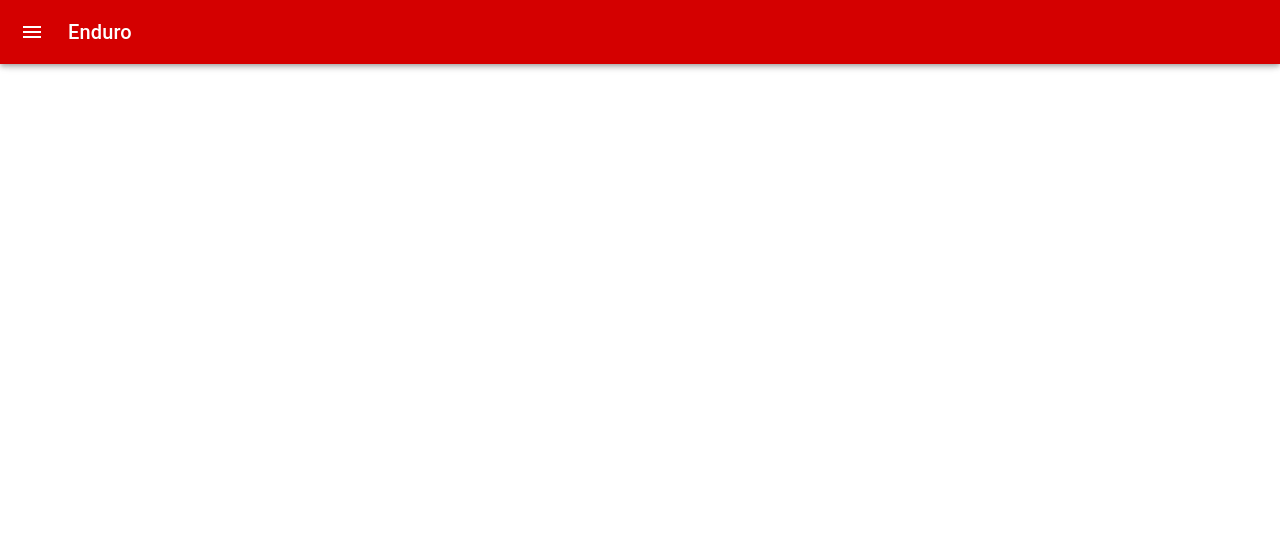
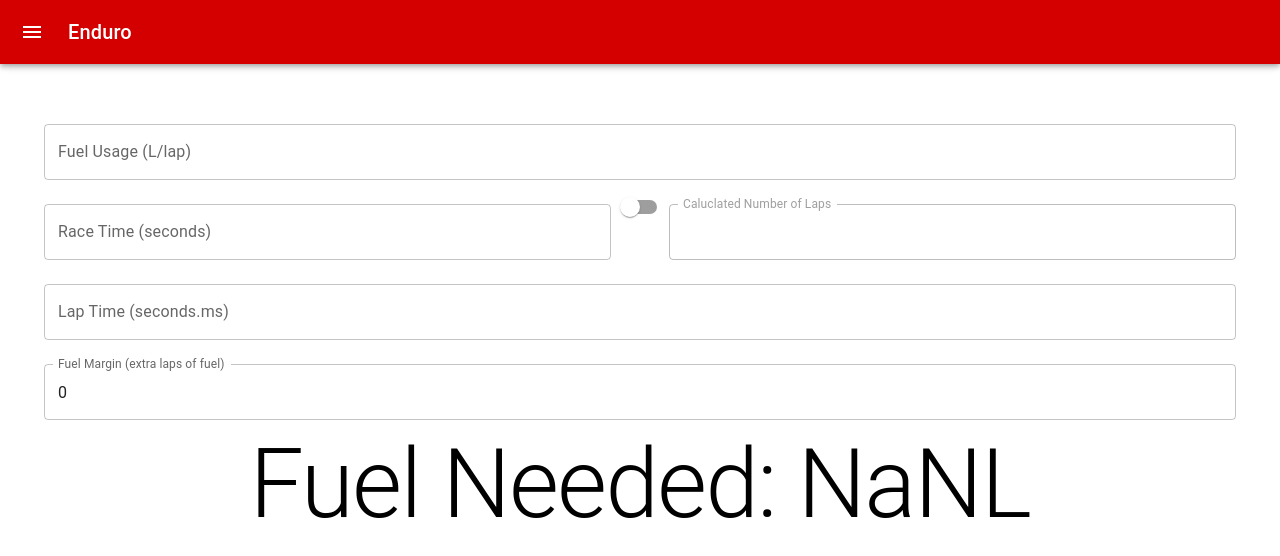
Before and after one commit to atxarib99/enduro, a React (Create React App) app in the folder web/: page /fuel-calc in a window 1280 px wide. Before the commit this address had no page. Shown: the top 556 px of the page. Built offline with nearby package versions, Linux system fonts and the light colour scheme.

Commit message:
Added fuel calculator

```diff
--- a/web/src/App.tsx
+++ b/web/src/App.tsx
@@ -5,6 +5,7 @@ import MenuIcon from '@mui/icons-material/Menu';
 import { BrowserRouter as Router, Route, Routes, Link } from 'react-router-dom';
 import Home from './Home';
 import EnduranceCalc from './EnduranceCalc';
+import FuelCalc from './FuelCalc';
 
 const App: React.FC = () => {
   const [drawerOpen, setDrawerOpen] = useState(false);
@@ -68,6 +69,9 @@ const App: React.FC = () => {
                 <ListItem button component={Link} to="/endurance-calc">
                   <ListItemText primary="Endurance Calc" />
                 </ListItem>
+                <ListItem button component={Link} to="/fuel-calc">
+                  <ListItemText primary="Fuel Calc" />
+                </ListItem>
               </List>
             </Box>
           </Drawer>
@@ -76,6 +80,7 @@ const App: React.FC = () => {
             <Routes>
               <Route path="/" element={<Home />} />
               <Route path="/endurance-calc" element={<EnduranceCalc />} />
+              <Route path="/fuel-calc" element={<FuelCalc />} />
             </Routes>
           </Box>
         </Box>
--- /dev/null
+++ b/web/src/FuelCalc.tsx
@@ -0,0 +1,170 @@
+import React, { useState, useEffect } from 'react';
+import { Accordion, AccordionActions, AccordionSummary, AccordionDetails, Box, Button, Checkbox, TextField, Typography, Table, TableBody, TableCell, TableContainer, TableHead, TableRow, Paper, Slider, Switch, Tooltip, IconButton } from '@mui/material';
+
+const FuelCalc: React.FC = () => {
+  //inputs
+  const [raceTime, setRaceTime] = useState<number | "">();
+  const [numLaps, setNumLaps] = useState<number | "">();
+  //used to designate if we should calculate off of race time or number of laps
+  const [raceTypeIsTime, setRaceTypeIsTime] = useState<boolean>(true);
+  const [lapTime, setLapTime] = useState<number | "">();
+  const [fuelUsage, setFuelUsage] = useState<number | "">();
+  const [lapMargin, setLapMargin] = useState<number | "">(0.0);
+
+  //calculated fields
+  const [calculatedRaceTime, setCalculatedRaceTime] = useState<number | "">(0.0);
+  const [calculatedLaps, setCalculatedLaps] = useState<number | "">(0);
+  const [fuelNeeded, setFuelNeeded] = useState<number>(0.0);
+
+  useEffect(() => {
+    calculateFuel();
+  }, [raceTime, numLaps, lapTime, fuelUsage, lapMargin]);
+
+
+  const calculateFuel = () => {
+
+    //do nothing if required inputs are 0
+    if(lapTime === "" || lapTime === 0) {
+      return;
+    }
+    if(fuelUsage === "" || fuelUsage === 0) {
+      return;
+    }
+    if(lapMargin === "") {
+      return;
+    }
+
+    //if calculating by time
+    if (raceTypeIsTime) {
+      //raceTime must be defined
+      if(raceTime == "" || raceTime == 0) {
+        return;
+      }
+
+      let laps: number = raceTime / lapTime;
+      //update laps for QoL
+      setCalculatedLaps(laps.toFixed(2));
+      let fuelToTake: number = (laps * fuelUsage) + (lapMargin * fuelUsage);
+      //display fuelNeeded value
+      setFuelNeeded(fuelToTake.toFixed(2));
+    }
+    else {
+      if(numLaps == "" || numLaps == 0) {
+        return;
+      }
+
+      //calculate estimated raceTime
+      let estRaceTime: number = numLaps * lapTime;
+      setCalculatedRaceTime(estRaceTime.toFixed(2));
+      let fuelToTake: number = (numLaps * fuelUsage) + (lapMargin * fuelUsage);
+      setFuelNeeded(fuelToTake.toFixed(2));
+
+    }
+  }
+
+  const handleInputChange = (
+    event: React.ChangeEvent<HTMLInputElement>,
+    setter: React.Dispatch<React.SetStateAction<number | "">>
+  ) => {
+    const value = event.target.value;
+    setter(value === "" ? "" : parseFloat(value));
+  };
+
+  const handleSwitchChange = (event: React.ChangeEvent<HTMLInputElement>) => {
+    setRaceTypeIsTime(!event.target.checked);
+  };
+
+  return(
+    <Box sx={{padding: '20px'}}>
+      <TextField
+        label="Fuel Usage (L/lap)"
+        type="number"
+        inputProps={{step: 0.01}}
+        value={fuelUsage}
+        onChange={(e) => handleInputChange(e, setFuelUsage)}
+        fullWidth
+        margin="normal"
+      />
+      <Box display="flex">
+        {raceTypeIsTime ?
+          (
+            <TextField
+              label="Race Time (seconds)"
+              type="number"
+              inputProps={{step: 1}}
+              value={raceTime}
+              onChange={(e) => handleInputChange(e, setRaceTime)}
+              fullWidth
+              margin="normal"
+            />
+          )
+          :
+          (
+            <TextField
+              label="Race Time Calculated (seconds)"
+              type="number"
+              value={calculatedRaceTime}
+              fullWidth
+              margin="normal"
+              disabled={!raceTypeIsTime}
+            />
+          )
+        }
+        <Switch
+          checked={!raceTypeIsTime}
+          onChange={handleSwitchChange}
+          color="primary"
+        />
+        {raceTypeIsTime ? (
+          <TextField
+            label="Caluclated Number of Laps"
+            type="number"
+            inputProps={{step: 1}}
+            value={calculatedLaps}
+            fullWidth
+            margin="normal"
+            disabled={raceTypeIsTime}
+          />
+        ) :
+          (
+          <TextField
+            label="Number of Laps"
+            type="number"
+            inputProps={{step: 1}}
+            value={numLaps}
+            onChange={(e) => handleInputChange(e, setNumLaps)}
+            fullWidth
+            margin="normal"
+          />
+          )
+        }
+      </Box>
+      <TextField
+        label="Lap Time (seconds.ms)"
+        type="number"
+        inputProps={{step: 0.001}}
+        value={lapTime}
+        onChange={(e) => handleInputChange(e, setLapTime)}
+        fullWidth
+        margin="normal"
+      />
+      <TextField
+        label="Fuel Margin (extra laps of fuel)"
+        type="number"
+        inputProps={{step: 0.1}}
+        value={lapMargin}
+        onChange={(e) => handleInputChange(e, setLapMargin)}
+        fullWidth
+        margin="normal"
+      />
+      <Box display="flex" justifyContent="center" alignItems="center" height="100%">
+        <Typography variant="h1">
+          Fuel Needed: {fuelNeeded}L
+        </Typography>
+      </Box>
+
+    </Box>
+  );
+};
+
+export default FuelCalc;
--- a/web/src/Home.tsx
+++ b/web/src/Home.tsx
@@ -2,6 +2,7 @@ import React from 'react';
 import { Box, Button, Card, CardActionArea, CardContent, CardMedia, Typography } from '@mui/material';
 import { useNavigate } from 'react-router-dom';
 import { FaRunning } from "react-icons/fa";
+import { BsFuelPumpFill } from "react-icons/bs";
 
 const Home: React.FC = () => {
   // useNavigate hook to programmatically navigate to other routes
@@ -11,13 +12,22 @@ const Home: React.FC = () => {
     navigate('/endurance-calc');
   };
 
+  const goToFuelCalc = () => {
+    navigate('/fuel-calc');
+  };
+
   return (
-		<Box sx={{ display: 'flex', justifyContent: 'center', alignItems: 'center', textAlign: 'center', height: '90vh' }}>
-			{/* Button to navigate to EnduranceCalc */}
-			{/*<Button variant="contained" onClick={goToEnduranceCalc}>
-				Go to Endurance Calculator
-			</Button> */}
-			<Card sx={{ maxWidth: 300 }}>
+		<Box sx={{
+        display: 'flex',
+        justifyContent: 'center',
+        alignItems: 'center',
+        textAlign: 'center',
+        height: '90vh',
+        '& > *': {
+            mx: '5px', // mx = margin-left + margin-right
+        }
+      }}>
+			<Card sx={{ width: 300, maxWidth: 300 }}>
 				<CardActionArea onClick={goToEnduranceCalc}>
 					<CardMedia
 						component="div"
@@ -41,6 +51,31 @@ const Home: React.FC = () => {
 					</CardContent>
 				</CardActionArea>
 			</Card>
+
+			<Card sx={{ width: 300, maxWidth: 300 }}>
+				<CardActionArea onClick={goToFuelCalc}>
+					<CardMedia
+						component="div"
+						sx={{
+							height: 140,
+							display: 'flex',
+							justifyContent: 'center',
+							alignItems: 'center',
+							backgroundColor: '#f0f0f0',
+						}}
+					>
+						{/* Icon inside the CardMedia */}
+            <BsFuelPumpFill size="50px"/>
+					</CardMedia>
+					<CardContent >
+						<Box sx={{ display: 'flex', flexDirection: 'column', justifyContent: 'center', alignItems: 'center', textAlign: 'center' }}>
+							<Typography sx={{ fontSize: '20px'}} >
+								Fuel Calculator
+							</Typography>
+						</Box>
+					</CardContent>
+				</CardActionArea>
+			</Card>
 		</Box>
   );
 };
```
